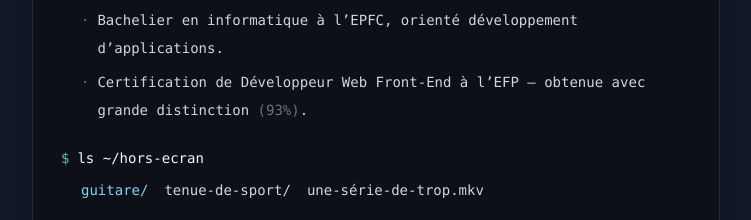
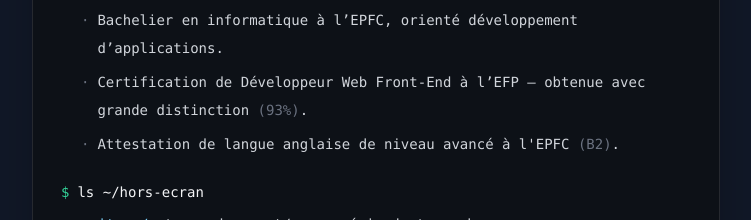
Before and after one commit to ali-hbl/portfolio, a Next.js app: page / in a window 1280 px wide. Shown: the part 1420-1640 px from the top of the page, without its empty margins (264-1015 px from the left). Built offline with nearby package versions, Linux system fonts and the light colour scheme; no server answers.

Commit message:
fix: changement du about

```diff
--- a/components/About.tsx
+++ b/components/About.tsx
@@ -105,6 +105,13 @@ export default function About() {
                   <span className="text-gray-500"> (93%)</span>.
                 </span>
               </li>
+              <li className="flex gap-2">
+                <span className="shrink-0 text-gray-500">·</span>
+                <span>
+                  Attestation de langue anglaise de niveau avancé à l'EPFC
+                  <span className="text-gray-500"> (B2)</span>.
+                </span>
+              </li>
             </ul>
           </motion.div>
 
```
